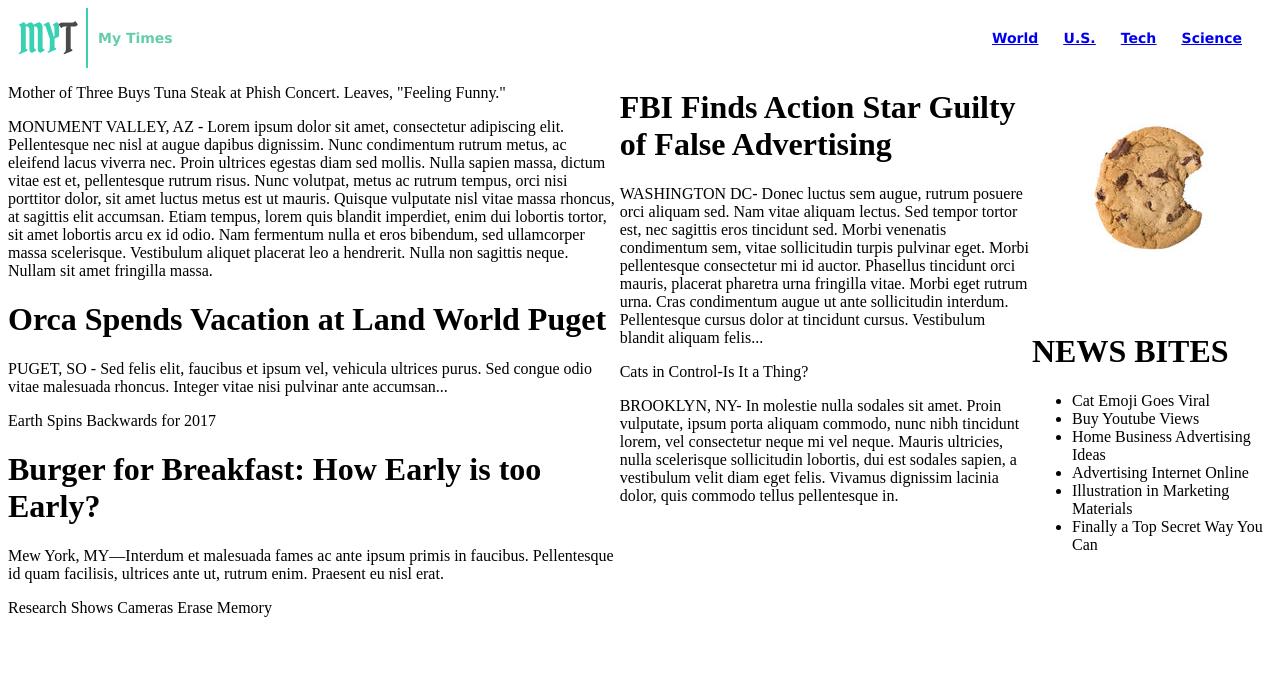
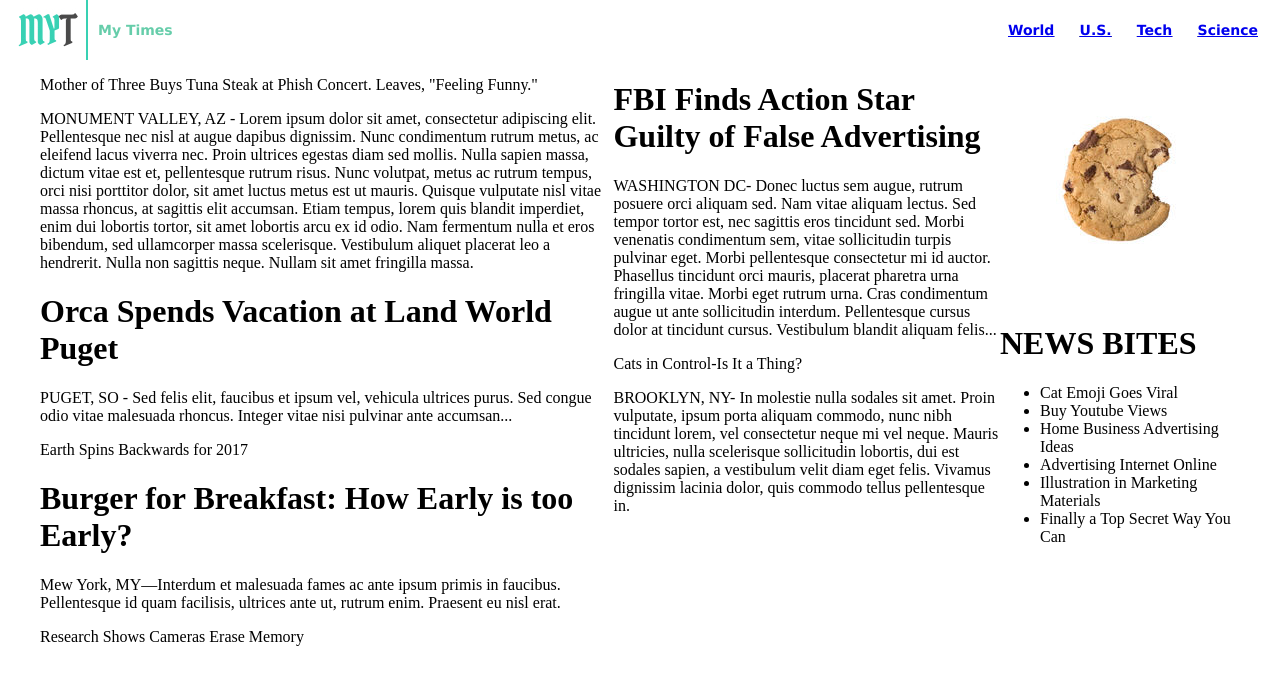
Before and after one commit to amirobinsonmuto/codeacademyprojectmytimes, a plain HTML site: page index.html in a window 1280 px wide. Drawn offline with Linux system fonts and the light colour scheme.

Commit message:
header fixed

```diff
--- a/style.css
+++ b/style.css
@@ -5,7 +5,10 @@
     display: flex;
     justify-content: space-between;
     align-items: center;
-
+    top: 0;
+    position: fixed;
+    width: 100%;
+    background-color: white;
 }
 
 .logo {
@@ -36,6 +39,8 @@
 
 .column {
     display: flex;
+    margin: 60px auto 0px auto;
+    width: 1200px;
 }
 
 
```
